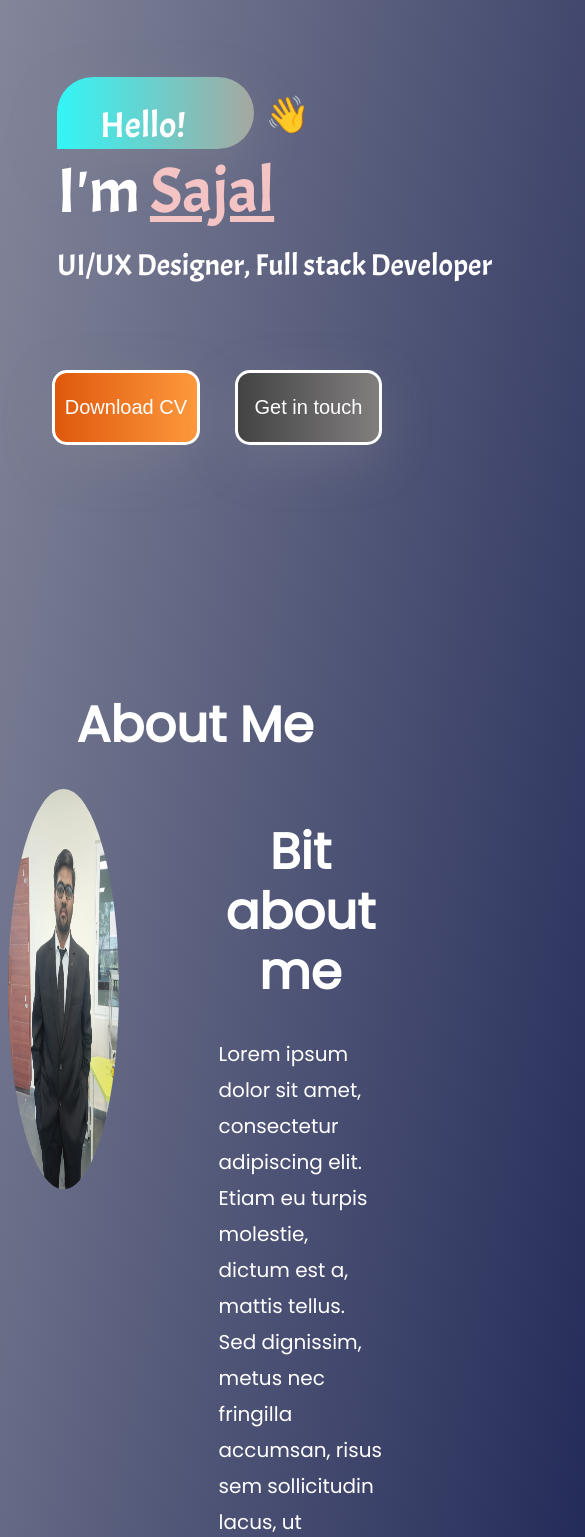
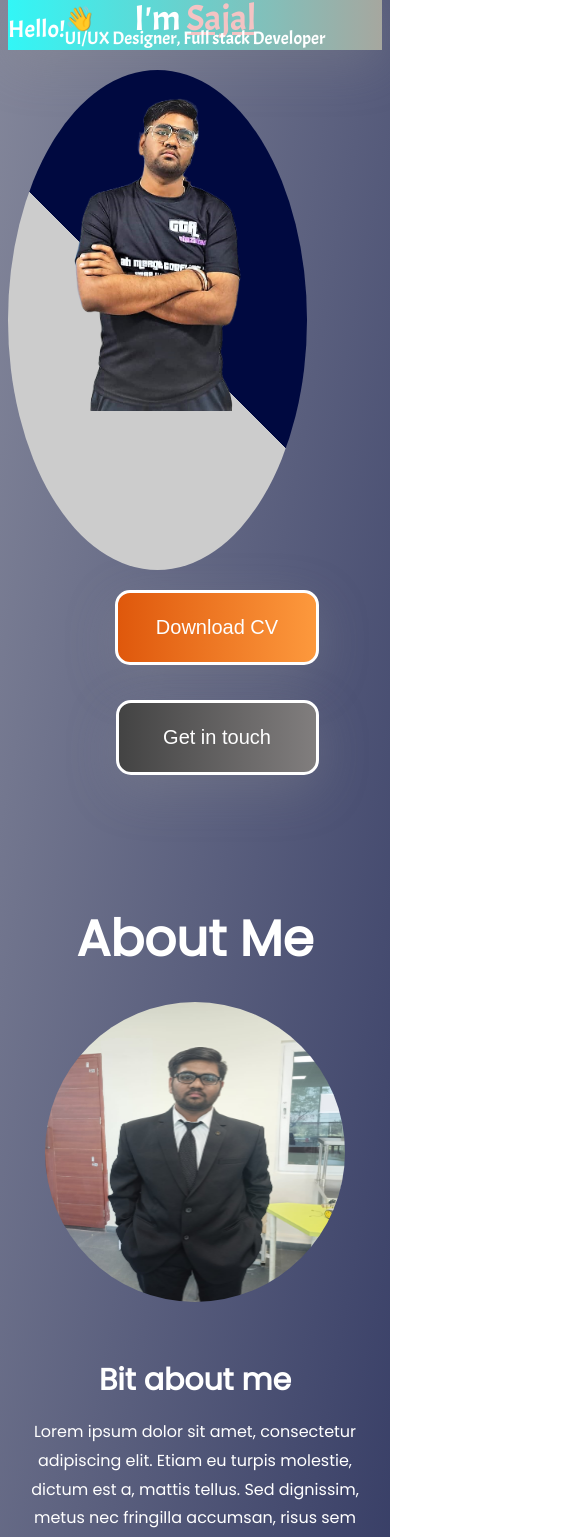
Before and after one commit to sajalbatra/sajal-batra, a React (Create React App) app: page / in a window 390 px wide. Shown: the part 118-1655 px from the top of the page, 585 px wide, since content can reach past the window. Built offline with nearby package versions, Linux system fonts and the light colour scheme; a web font is replaced by a local one.

Commit message:
Mobile Responsiveness  added

```diff
--- a/src/Components/Aboutus/about.css
+++ b/src/Components/Aboutus/about.css
@@ -1,12 +1,10 @@
-.about-us-page-heading{
+/* Default styles for larger screens */
+.about-us-page-heading {
   margin-top: 250px;
-  /* display: flex; */
-}
-.about-us-page{
   display: flex;
-    flex-direction: row;
-    flex-wrap: nowrap;
-    gap: 100px;
+  flex-direction: column;
+  align-items: center;
+  text-align: center;
 }
 .about-us-page-heading h1 {
   color: #fff;
@@ -17,25 +15,83 @@
   font-weight: 700;
   line-height: 120%; /* 60px */
 }
+
+.about-us-page {
+  display: flex;
+  flex-direction: row;
+  flex-wrap: nowrap;
+  gap: 100px;
+  align-items: center;
+  justify-content: center;
+}
+
 .about-us-page-left {
   width: 400px;
   height: 400px;
   border-radius: 50%;
   overflow: hidden;
 }
+
 .about-us-page-left img {
   width: 100%;
   height: 100%;
   display: block;
 }
-.about-us-page-right{
+
+.about-us-page-right {
   width: 591px;
+  text-align: left;
 }
-.about-us-page-right p{
+
+.about-us-page-right h1 {
+  color: #fff;
+  font-family: Poppins;
+  font-size: 50px;
+  font-style: normal;
+  font-weight: 700;
+  line-height: 120%;
+  text-align: center;
+  margin-bottom: 20px;
+}
+
+.about-us-page-right p {
   color: #FFF;
   font-family: Poppins;
   font-size: 20px;
   font-style: normal;
   font-weight: 500;
-line-height: 180%; /* 36px */
+  line-height: 180%;
+  margin: 0;
 }
+
+/* Media queries for smaller screens */
+@media (max-width: 768px) {
+  .about-us-page-heading {
+    margin-top: 100px; /* Adjust the margin for smaller screens */
+  }
+
+  .about-us-page {
+    flex-direction: column; /* Stack elements vertically on smaller screens */
+    text-align: center; /* Center-align text on smaller screens */
+    gap: 20px; /* Reduce the gap between elements */
+  }
+
+  .about-us-page-left {
+    width: 300px;
+    height: 300px;
+    margin-bottom: 20px; /* Add space between the image and text on smaller screens */
+  }
+
+  .about-us-page-right {
+    width: 100%;
+    text-align: center; /* Center-align text on smaller screens */
+  }
+
+  .about-us-page-right h1 {
+    font-size: 30px; /* Adjust the font size for headings on smaller screens */
+  }
+
+  .about-us-page-right p {
+    font-size: 16px; /* Adjust the font size for paragraphs on smaller screens */
+  }
+}
--- a/src/Components/Home/home.css
+++ b/src/Components/Home/home.css
@@ -121,3 +121,56 @@
   display: flex;
   gap: 35px;
 }
+
+@media (max-width: 768px) {
+  .home-main-div {
+    flex-direction: column;
+    align-items: center;
+    margin-top: 100px;
+  }
+
+  .home-left-div {
+    position: static;
+    border-radius: 0;
+    width: auto;
+    height: auto;
+    margin: 20px 0;
+    text-align: center;
+  }
+
+  .home-left-div-hello {
+    font-size: 24px;
+    top: 0;
+    padding-left: 0;
+  }
+
+  .home-left-div-hello span {
+    margin-left: 0;
+  }
+
+  .home-left-div-name {
+    font-size: 36px;
+    padding-top: 5px;
+  }
+
+  .home-left-div-name span {
+    font-size: 36px;
+  }
+
+  .home-left-div-bio {
+    font-size: 18px;
+  }
+
+  .home-right-div {
+    width: 80%;
+    margin: 20px auto;
+    margin-left: 0;
+    margin-top: 20px;
+  }
+
+  .home-buttons {
+    flex-direction: column;
+    align-items: center;
+    margin-top: 20px;
+  }
+}
```
Lines whose indentation alone changed are shown as unchanged.
